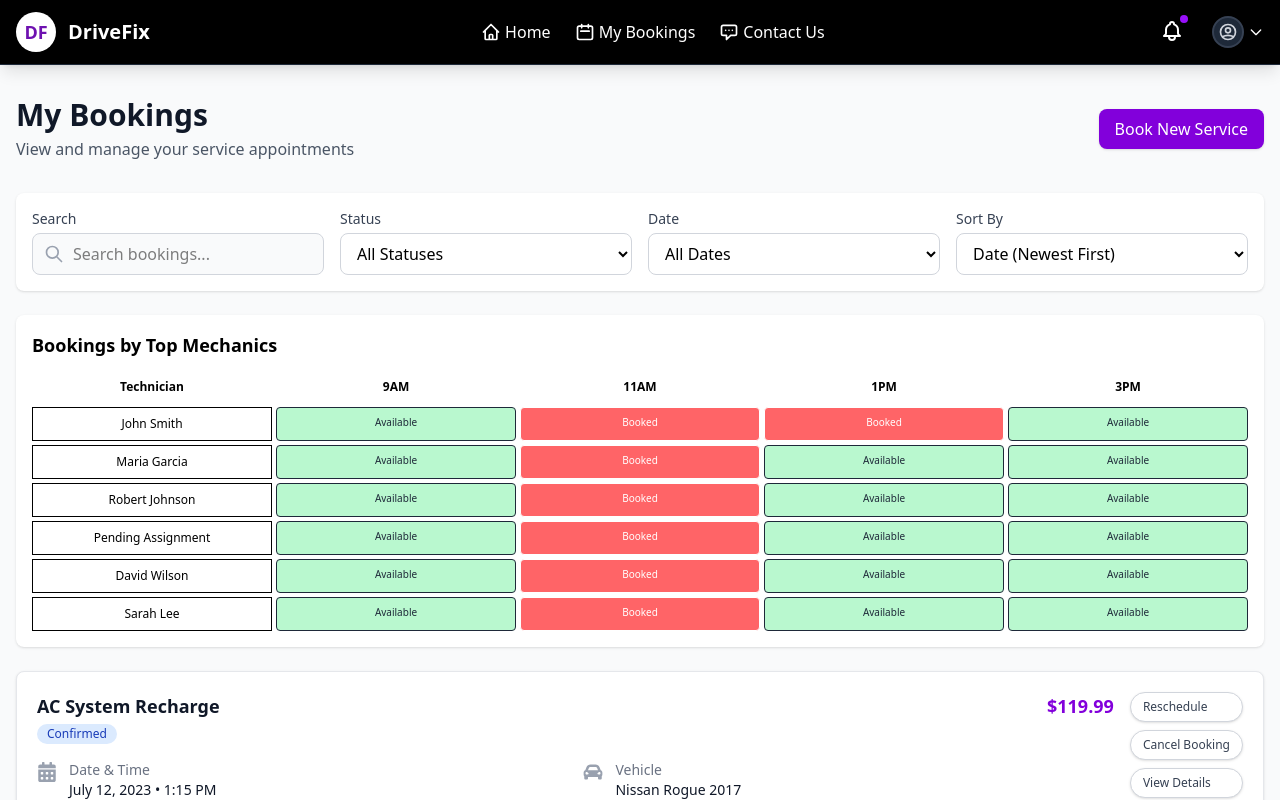
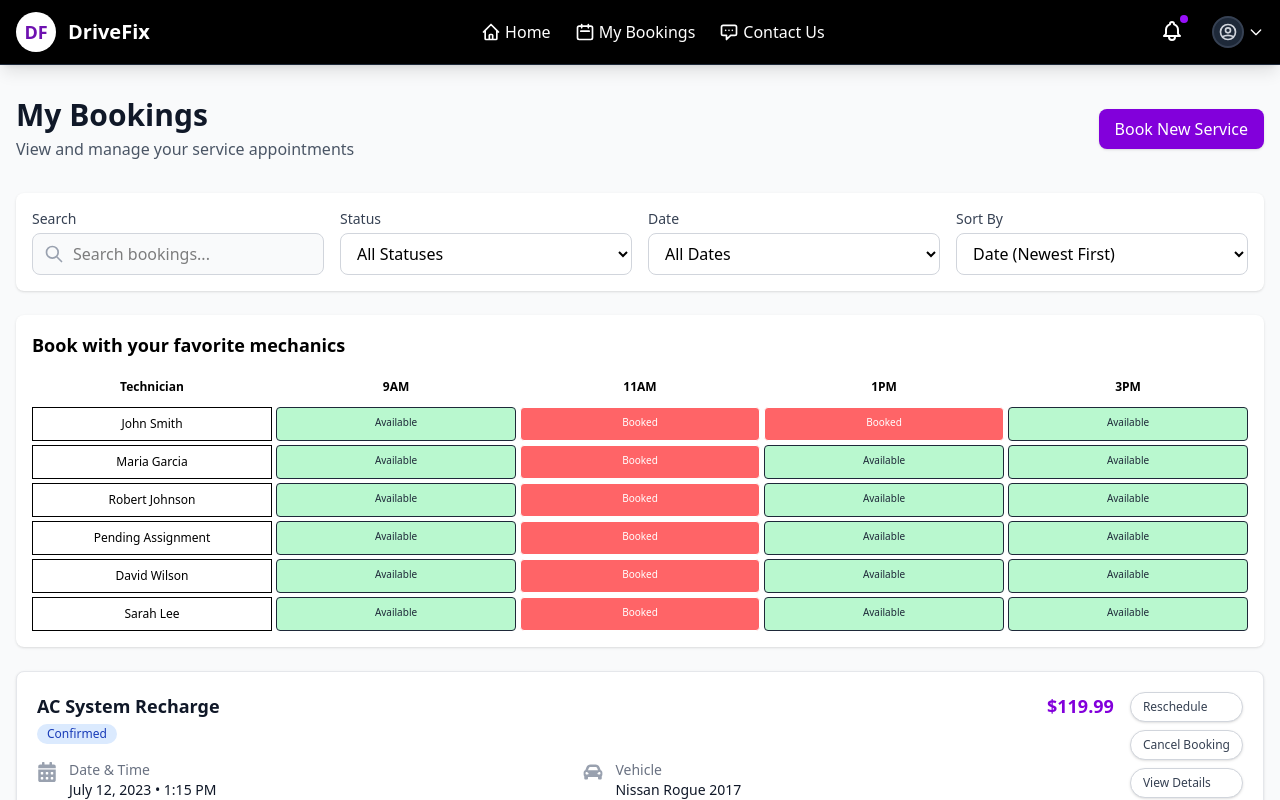
Before and after one commit to AshmithaVaisal/DriveFix, a React (Vite) app: page /mybooking in a window 1280 px wide. Shown: the top 800 px of the page. Built offline with nearby package versions, Linux system fonts and the light colour scheme.

Commit message:
Changed the Booking matrix title

```diff
--- a/src/pages/Booking_Matrix.jsx
+++ b/src/pages/Booking_Matrix.jsx
@@ -29,7 +29,7 @@ const Booking_Matrix = ({ bookings }) => {
 
   return (
     <div className="bg-white rounded-lg shadow-sm p-4 mb-6 overflow-x-auto">
-      <h2 className="text-lg font-bold mb-3">Bookings by Top Mechanics</h2>
+      <h2 className="text-lg font-bold mb-3">Book with your favorite mechanics</h2>
       <div className="grid grid-cols-5 gap-1 text-center text-xs">
         {/* Header row */}
         <div className="font-semibold py-2">Technician</div>
```
